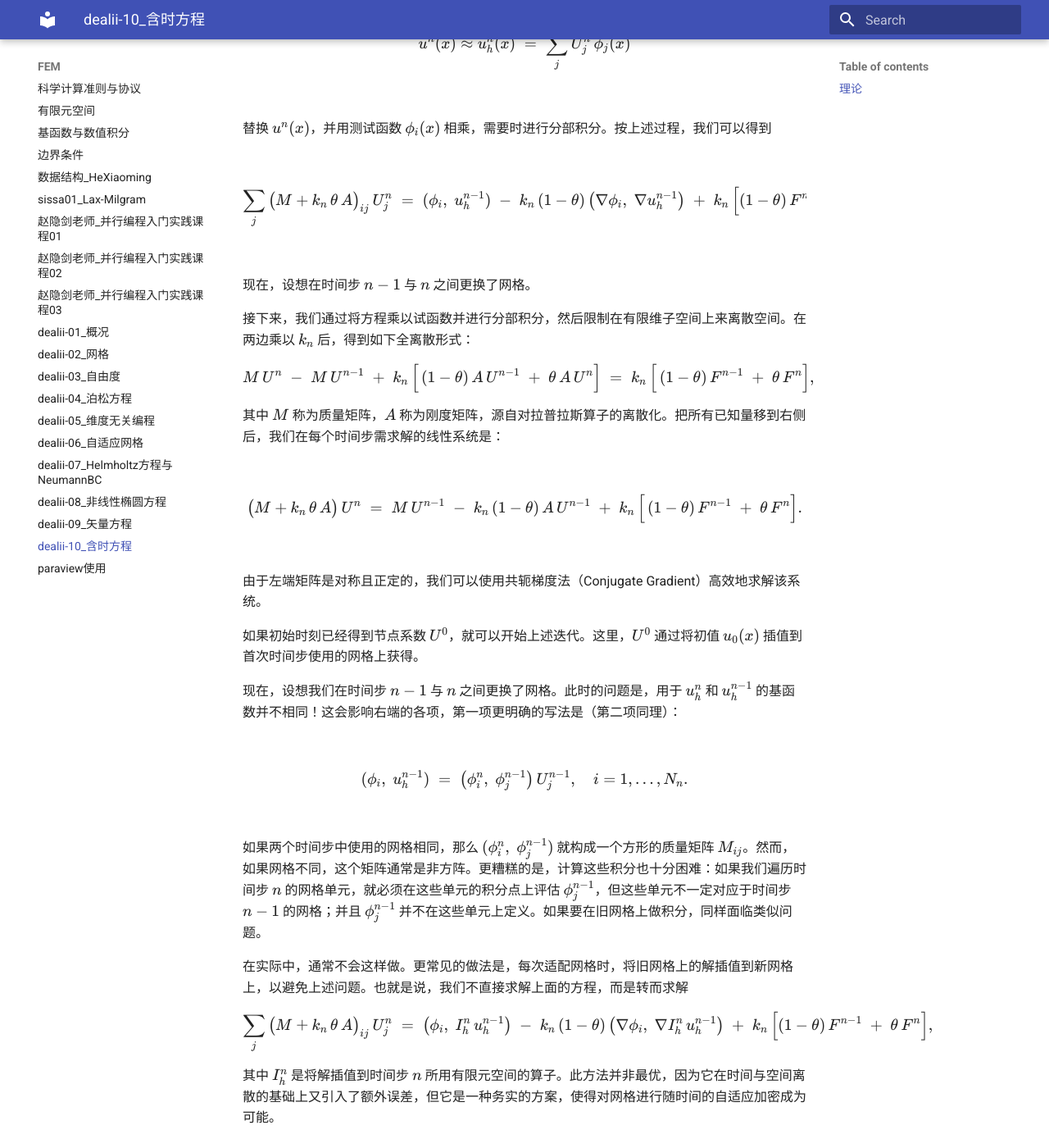
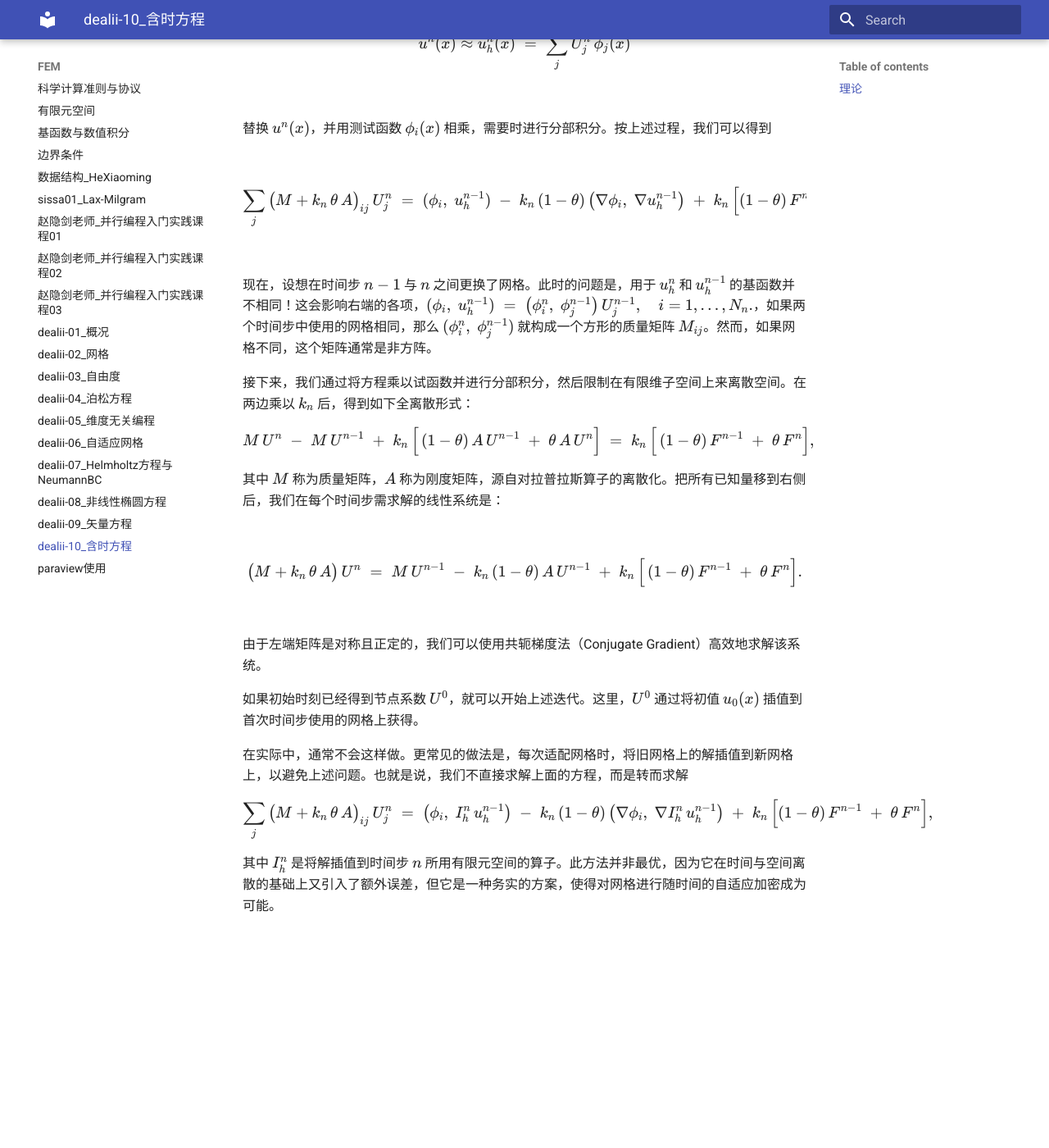
Before and after one commit to ymma98/technotes, an MkDocs documentation site: the page built from docs/FEM/dealii-10_含时方程.md, in a window 1280 px wide and 1400 px high, scrolled down 1110 px. Shown: the whole window at 82% size. Built offline with MkDocs 1.6.1 and Material for MkDocs 9.7.7, drawn with Linux system fonts in a browser that asks for light colours; after the commit the page ends 2251 px from its top, so only the background shows below that.

Commit message:
docs/FEM/dealii-10_含时方程.md updated from https://stackedit.cn/

```diff
--- a/docs/FEM/dealii-10_含时方程.md
+++ b/docs/FEM/dealii-10_含时方程.md
@@ -85,18 +85,6 @@ $$
 
 
 
-现在，设想我们在时间步 $n-1$ 与 $n$ 之间更换了网格。此时的问题是，用于 $u_h^n$ 和 $u_h^{n-1}$ 的基函数并不相同！这会影响右端的各项，第一项更明确的写法是（第二项同理）：
-
-$$
-(\phi_i,\;u_h^{n-1})
-\;=\;
-\bigl(\phi_i^n,\;\phi_j^{n-1}\bigr)\,U_j^{n-1},
-\quad i=1,\dots,N_n.
-$$
-
-如果两个时间步中使用的网格相同，那么 $(\phi_i^n,\;\phi_j^{n-1})$ 就构成一个方形的质量矩阵 $M_{ij}$。然而，如果网格不同，这个矩阵通常是非方阵。更糟糕的是，计算这些积分也十分困难：如果我们遍历时间步 $n$ 的网格单元，就必须在这些单元的积分点上评估 $\phi_j^{n-1}$，但这些单元不一定对应于时间步 $n-1$ 的网格；并且 $\phi_j^{n-1}$ 并不在这些单元上定义。如果要在旧网格上做积分，同样面临类似问题。
-
-
 
 在实际中，通常不会这样做。更常见的做法是，每次适配网格时，将旧网格上的解插值到新网格上，以避免上述问题。也就是说，我们不直接求解上面的方程，而是转而求解
 $$
```
Also changed, not shown: other parts of docs/FEM/dealii-10_含时方程.md (+2 -2 lines).
